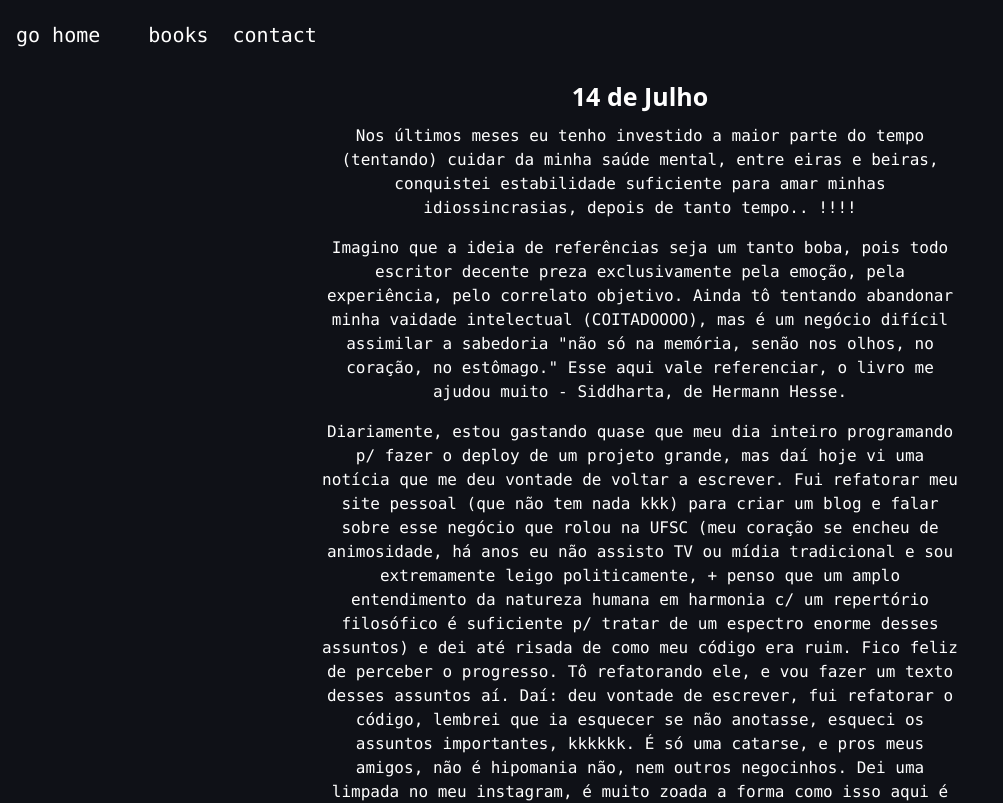
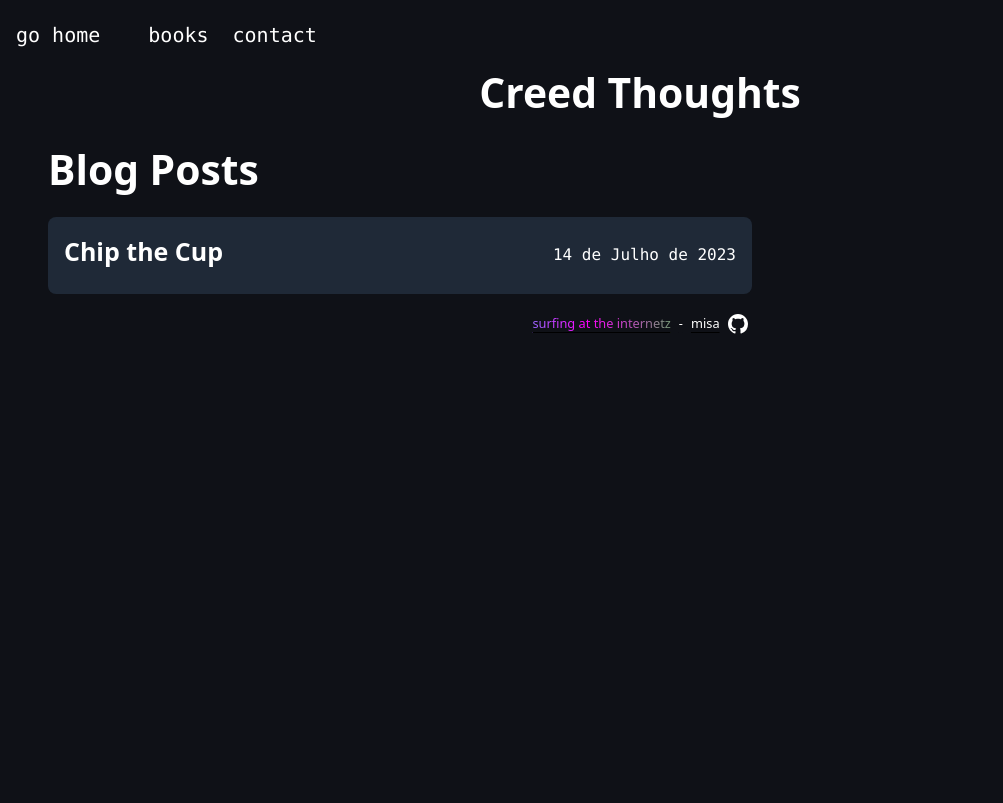
Before and after one commit to misaelucas/misaelucas.github.io, a React (Create React App) app: page /blog in a window 1280 px wide. Shown: the top 803 px of the page, without its empty margins (0-1003 px from the left). Built offline with nearby package versions, Linux system fonts and the light colour scheme.

Commit message:
Blog page done.

```diff
--- a/src/components/MainPage.js
+++ b/src/components/MainPage.js
@@ -16,17 +16,17 @@ const MainPage = () => {
             <img src={Gengar} alt="" className="ml-2 self-end" />
           </div>
         </div>
-        <div className="text-xl leading-7 mt-4 tracking-tight px-4 lg:w-3/4">
+        <div className="text-xl leading-7 mt-4 tracking-tight px-5 lg:w-3/4">
           Tenho 24 anos, atualmente trabalho com desenvolvimento web. Também me
           interesso profundamente por muay thai, estoicismo e bons poemas.
         </div>
-        <div className="leading-7 text-xl mt-4 tracking-tight px-4 lg:w-3/4">
+        <div className="leading-7 text-xl mt-4 tracking-tight px-5 lg:w-3/4">
           Esta é minha página pessoal, fique à vontade para navegar, aqui você
           poderá encontrar meu portfólio, coisas que gosto de pensar que são
           interessantes, e a convergência de minhas considerações e percepções
           sobre a vida.
         </div>
-        <div className="leading-7 text-xl mt-4 tracking-tight px-4 lg:w-3/4">
+        <div className="leading-7 text-xl mt-4 tracking-tight px-5 lg:w-3/4">
           Por enquanto, eu desenvolvo dependendo fortemente de{" "}
           <a
             href="https://react.dev/"
--- a/src/components/Projects.js
+++ b/src/components/Projects.js
@@ -1,25 +1,17 @@
 import React from "react";
 import { FaNodeJs, FaReact, FaDatabase, FaMobileAlt } from "react-icons/fa";
 import { DiCss3 } from "react-icons/di";
-import { SiFirebase, SiTailwindcss, SiExpo } from "react-icons/si";
+import { SiFirebase, SiTailwindcss, SiExpo, SiMaterialui } from "react-icons/si";
 
 const Projects = () => {
   const projects = [
     {
       name: "Anabolic Archives",
       description:
-        "Um banco de dados para protocolos estéticos, aplicação fullstack, em desenvolvimento. React, Tailwindcss e Firebase.",
+        "Uma aplicação onde usuários podem criar protocolos estéticos e filtrar de acordo com os próprios parâmetros. Fullstack, em desenvolvimento.",
       icon: <FaDatabase />,
-      technologiesUsed: ["React", "TailwindCSS", "Firebase"],
+      technologiesUsed: ["React", "TailwindCSS", "Firebase", "Material-UI"],
       link: "https://github.com/misaelucas/anabolica",
-    },
-    {
-      name: "Centro Médico Hebrom",
-      description:
-        "Clínica médica, Single Page Application feita com React e Tailwindcss.",
-      icon: <FaReact />,
-      technologiesUsed: ["React", "TailwindCSS"],
-      link: "https://centromedicohebrom.com.br",
     },
     {
       name: "Baldersbra",
@@ -28,6 +20,14 @@ const Projects = () => {
       icon: <FaMobileAlt />,
       technologiesUsed: ["React Native", "Expo"],
       link: "https://github.com/misaelucas/baldersbra",
+    },
+    {
+      name: "Centro Médico Hebrom",
+      description:
+        "Clínica médica, Single Page Application intuitiva, UI/UX focado em levar o usuário a agendar consultas.",
+      icon: <FaReact />,
+      technologiesUsed: ["React", "TailwindCSS"],
+      link: "https://centromedicohebrom.com.br",
     },
     {
       name: "Express CRUD",
@@ -59,6 +59,11 @@ const Projects = () => {
       name: "React Native",
     },
     Expo: { icon: <SiExpo />, bgClass: "bg-purple-600", name: "Expo" },
+    "Material-UI": {
+      icon: <SiMaterialui />,
+      bgClass: "bg-indigo-500",
+      name: "Material-UI",
+    },
     Express: { icon: <FaNodeJs />, bgClass: "bg-gray-900", name: "Express" },
   };
 
@@ -70,29 +75,25 @@ const Projects = () => {
         </div>
         <div className="absolute underline bottom-0 left-0 w-full h-0.5 bg-white group-hover:bg-gray-300 transition-colors duration-300"></div>
       </div>
-      <div className="grid grid-cols-1 md:grid-cols-2 gap-4">
+      <div className="grid grid-cols-1 md:grid-cols-2 gap-6 max-w-4xl mx-auto">
         {projects.map((project, index) => (
           <a
             key={index}
             href={project.link}
             target="_blank"
             rel="noopener noreferrer"
-            className="flex  flex-col text-white bg-gray-800 font-mono rounded-lg p-4 shadow-lg hover:bg-pink-700 transition duration-300 ease-in-out"
+            className="flex flex-col text-white bg-gray-800 font-mono rounded-lg p-4 shadow-lg hover:bg-pink-700 transition duration-300 ease-in-out"
           >
-            <h3 className="text-xl">{project.name}</h3>
-            <p className="mt-2 font-mono">{project.description}</p>
-            <div className="mt-4 grid grid-cols-2 px-8 mx-2 gap-2">
+            <h3 className="text-xl mb-2 md:mb-4">{project.name}</h3>
+            <p className="mt-2 mb-4 flex-grow">{project.description}</p>
+            <div className="mt-4 grid grid-cols-2 gap-2">
               {project.technologiesUsed.map((technology, index) => (
                 <div
                   key={index}
-                  className={`flex flex-col items-center justify-center w-full h-16 rounded-md ${technologyIcons[technology].bgClass}`}
+                  className={`flex items-center justify-center h-10 md:h-12 rounded-md ${technologyIcons[technology].bgClass}`}
                 >
                   {technologyIcons[technology].icon}
-                  <span
-                    className={`text-white mt-1 text-xs ${
-                      technology === "TailwindCSS" ? "text-sm" : ""
-                    } ${technology === "React Native" ? "text-sm" : ""}`}
-                  >
+                  <span className="text-white text-xs ml-1">
                     {technologyIcons[technology].name}
                   </span>
                 </div>
--- a/src/pages/Blog.js
+++ b/src/pages/Blog.js
@@ -1,53 +1,71 @@
-import React from "react";
+import React, { useState } from "react";
 import Header from "../components/Header";
-import { useState } from "react";
+import { Footer } from "../components/Footer";
+import ChipTheCup from "../posts/ChipTheCup";
 
 const Blog = () => {
-  const [isHome, setHome] = useState(true);
+  const [isHome] = useState(true);
   const contact = true;
   const books = true;
 
   const blogPosts = [
     {
       id: 1,
-      date: "14 de Julho",
-      content: (
-        <div className="font-mono">
-          <p className="mb-4 mt-2 text-lg">
-            Nos últimos meses eu tenho investido a maior parte do tempo (tentando) cuidar da minha saúde mental, entre eiras e beiras, conquistei estabilidade suficiente para amar minhas idiossincrasias, depois de tanto tempo.. !!!!
-          </p>
-
-          <p className="mb-4 mt-2 text-lg">
-            Imagino que a ideia de referências seja um tanto boba, pois todo escritor decente preza exclusivamente pela emoção, pela experiência, pelo correlato objetivo. Ainda tô tentando abandonar minha vaidade intelectual (COITADOOOO), mas é um negócio difícil assimilar a sabedoria "não só na memória, senão nos olhos, no coração, no estômago." Esse aqui vale referenciar, o livro me ajudou muito - Siddharta, de Hermann Hesse.
-          </p>
-
-          <p className="mb-4 mt-2 text-lg">
-            Diariamente, estou gastando quase que meu dia inteiro programando p/ fazer o deploy de um projeto grande, mas daí hoje vi uma notícia que me deu vontade de voltar a escrever. Fui refatorar meu site pessoal (que não tem nada kkk) para criar um blog e falar sobre esse negócio que rolou na UFSC (meu coração se encheu de animosidade, há anos eu não assisto TV ou mídia tradicional e sou extremamente leigo politicamente, + penso que um amplo entendimento da natureza humana em harmonia c/ um repertório filosófico é suficiente p/ tratar de um espectro enorme desses assuntos) e dei até risada de como meu código era ruim. Fico feliz de perceber o progresso. Tô refatorando ele, e vou fazer um texto desses assuntos aí. Daí: deu vontade de escrever, fui refatorar o código, lembrei que ia esquecer se não anotasse, esqueci os assuntos importantes, kkkkkk. É só uma catarse, e pros meus amigos, não é hipomania não, nem outros negocinhos. Dei uma limpada no meu instagram, é muito zoada a forma como isso aqui é usado majoritariamente.
-          </p>
-
-          <p className="mb-4 mt-2 text-lg">
-            "Ocasionalmente, deixo cair uma xícara de chá para quebrar no chão de propósito. Não fico satisfeito quando não se recompõe. Algum dia, talvez, aquela xícara retornará"
-          </p>
-
-          <p className="mb-4 mt-2 text-lg font-bold">
-            A tua vida inspira outras vidas.
-          </p>
-        </div>
-      ),
+      date: "14 de Julho de 2023",
+      title: "Chip the Cup",
+      content: <ChipTheCup />,
     },
   ];
 
+  const [expandedPostId, setExpandedPostId] = useState(null);
+
+  const handlePostClick = (postId) => {
+    if (postId === expandedPostId) {
+      setExpandedPostId(null);
+    } else {
+      setExpandedPostId(postId);
+    }
+  };
+
   return (
-    <div>
+    <div className="fade-in">
       <Header home={isHome} contact={contact} books={books} />
-      <div className="flex justify-center">
-        {blogPosts.map((post) => (
-          <div key={post.id} className="text-center max-w-2xl mx-auto p-4 text-white">
-            <h3 className="text-2xl font-bold mb-2">{post.date}</h3>
-            {post.content}
+      <div className="flex justify-center flex-wrap text-center text-xl md:text-xl lg:text-2xl xl:text-3xl font-bold mb-4 text-white">
+        Creed Thoughts
+      </div>
+      <div className="flex justify-start">
+        <div className="w-full mx-auto">
+          <div className="max-w-3xl mx-auto ml-12">
+            <h2 className="text-2xl md:text-3xl lg:text-2xl xl:text-3xl font-bold mb-4 text-white">
+              Blog Posts
+            </h2>
+            {blogPosts.map((post) => (
+              <div
+                key={post.id}
+                className={`p-4 my-2 bg-gray-800 rounded-lg cursor-pointer ${
+                  expandedPostId === post.id
+                    ? "w-full -ml-5 sm:-ml-0"
+                    : "w-11/12 "
+                }`}
+                onClick={() => handlePostClick(post.id)}
+              >
+                <div className="flex justify-between items-center">
+                  <h3 className="text-xl text-sky-400 lg:text-2xl xl:text-2xl font-bold mb-2 text-white">
+                    {post.title}
+                  </h3>
+                  <p className="text-gray-400 font-mono !text-white">
+                    {post.date}
+                  </p>
+                </div>
+                {expandedPostId === post.id && (
+                  <div className="mt-4 text-white ">{post.content}</div>
+                )}
+              </div>
+            ))}
           </div>
-        ))}
+        </div>
       </div>
+      <Footer />
     </div>
   );
 };
```
